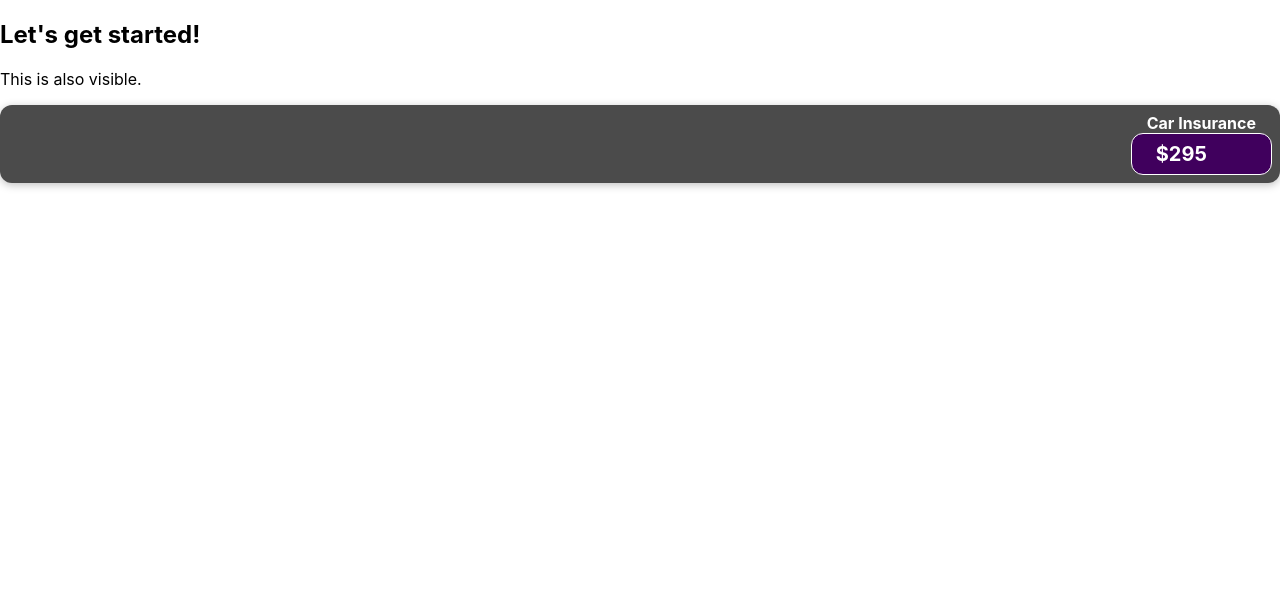
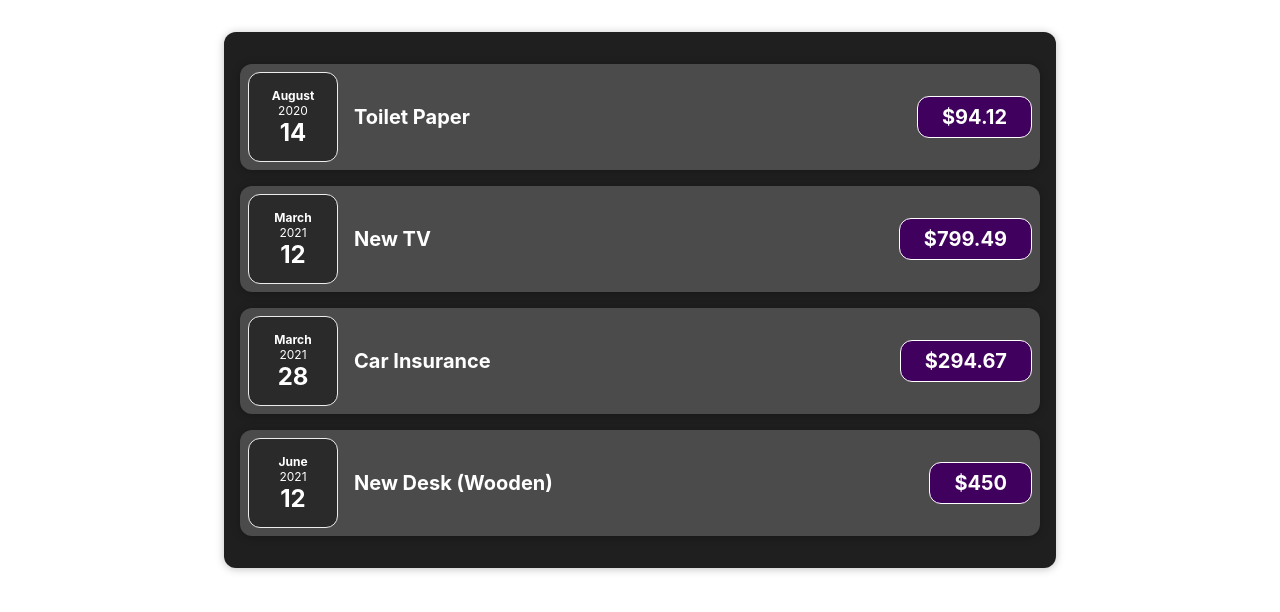
Before and after one commit to mariadrshv/udemy-react-app, a React (Create React App) app: page / in a window 1280 px wide. Shown: the top 612 px of the page. Built offline with nearby package versions, Linux system fonts and the light colour scheme.

Commit message:
Added separated components

```diff
--- a/src/App.js
+++ b/src/App.js
@@ -1,13 +1,31 @@
-import ExpenseItem from './components/ExpenseItem';
+import Expenses from './components/Expenses';
 import './App.css';
 
 function App() {
+  const expenses = [
+    {
+      id: 'e1',
+      title: 'Toilet Paper',
+      amount: 94.12,
+      date: new Date(2020, 7, 14),
+    },
+    { id: 'e2', title: 'New TV', amount: 799.49, date: new Date(2021, 2, 12) },
+    {
+      id: 'e3',
+      title: 'Car Insurance',
+      amount: 294.67,
+      date: new Date(2021, 2, 28),
+    },
+    {
+      id: 'e4',
+      title: 'New Desk (Wooden)',
+      amount: 450,
+      date: new Date(2021, 5, 12),
+    },
+  ];
+
   return (
-  <div>
-    <h2>Let's get started!</h2>
-    <p>This is also visible.</p>
-    <ExpenseItem></ExpenseItem>
-  </div>
+    <Expenses expenses={expenses}/>
   );
 }
 
--- /dev/null
+++ b/src/components/Card.css
@@ -0,0 +1,4 @@
+.card {
+  border-radius: 12px;
+  box-shadow: 0 1px 8px rgba(0, 0, 0, 0.25);
+}
--- /dev/null
+++ b/src/components/Card.js
@@ -0,0 +1,8 @@
+import './Card.css';
+
+function Card (CardProps) {
+    const classes = 'card ' + CardProps.className;
+    return <div className={classes}>{CardProps.children}</div>
+}
+
+export default Card;
--- /dev/null
+++ b/src/components/ExpenseDate.css
@@ -0,0 +1,26 @@
+.expense-date {
+  display: flex;
+  flex-direction: column;
+  width: 5.5rem;
+  height: 5.5rem;
+  border: 1px solid #ececec;
+  background-color: #2a2a2a;
+  color: white;
+  border-radius: 12px;
+  align-items: center;
+  justify-content: center;
+}
+
+.expense-date__month {
+  font-size: 0.75rem;
+  font-weight: bold;
+}
+
+.expense-date__year {
+  font-size: 0.75rem;
+}
+
+.expense-date__day {
+  font-size: 1.5rem;
+  font-weight: bold;
+}
--- /dev/null
+++ b/src/components/ExpenseDate.js
@@ -0,0 +1,16 @@
+import './ExpenseDate.css';
+
+function ExpenseDate (ExpenseDateProps) {
+    const month = ExpenseDateProps.date.toLocaleString('en-US', {month: 'long'});
+    const day = ExpenseDateProps.date.toLocaleString('en-US', { day: '2-digit'});
+    const year = ExpenseDateProps.date.getFullYear();
+    return (
+        <div className='expense-date'>
+            <div className='expense-date__month'>{month}</div>
+            <div className='expense-date__year'>{year}</div>
+            <div className='expense-date__day'>{day}</div>
+        </div>
+    );
+}
+
+export default ExpenseDate;
--- a/src/components/ExpenseItem.css
+++ b/src/components/ExpenseItem.css
@@ -2,10 +2,8 @@
   display: flex;
   justify-content: space-between;
   align-items: center;
-  box-shadow: 0 2px 8px rgba(0, 0, 0, 0.25);
   padding: 0.5rem;
   margin: 1rem 0;
-  border-radius: 12px;
   background-color: #4b4b4b;
 }
 
--- a/src/components/ExpenseItem.js
+++ b/src/components/ExpenseItem.js
@@ -1,17 +1,16 @@
 import './ExpenseItem.css';
+import ExpenseDate from './ExpenseDate';
+import Card from './Card';
 
-function ExpenseItem () {
-    const expenseDate = new Date(2021, 2, 28);
-    const expenseTitle = 'Car Insurance';
-    const expenseAmount = 295;
+function ExpenseItem (ExpenseItemProps) {
     return (
-        <div className="expense-item">
-            <div>{expenseDate.toISOString}</div>
-            <div className="expense-item__desctiption">
-                <h2>{expenseTitle}</h2>
-                <div className="expense-item__price">${expenseAmount}</div>
+        <Card className="expense-item">
+            <ExpenseDate date={ExpenseItemProps.date}/>
+            <div className="expense-item__description">
+                <h2>{ExpenseItemProps.title}</h2>
+                <div className="expense-item__price">${ExpenseItemProps.amount}</div>
             </div>
-        </div>
+        </Card>
     )
 }
 
--- /dev/null
+++ b/src/components/Expenses.css
@@ -0,0 +1,7 @@
+.expenses {
+  padding: 1rem;
+  background-color: rgb(31, 31, 31);
+  margin: 2rem auto;
+  width: 50rem;
+  max-width: 95%;
+}
--- /dev/null
+++ b/src/components/Expenses.js
@@ -0,0 +1,16 @@
+import './Expenses.css';
+import Card from './Card';
+import ExpenseItem from './ExpenseItem';
+
+function Expenses (ExpensesProps) {
+    return (
+    <Card className='expenses'>
+        <ExpenseItem title={ExpensesProps.expenses[0].title} amount={ExpensesProps.expenses[0].amount} date={ExpensesProps.expenses[0].date}/>
+        <ExpenseItem title={ExpensesProps.expenses[1].title} amount={ExpensesProps.expenses[1].amount} date={ExpensesProps.expenses[1].date}/>
+        <ExpenseItem title={ExpensesProps.expenses[2].title} amount={ExpensesProps.expenses[2].amount} date={ExpensesProps.expenses[2].date}/>
+        <ExpenseItem title={ExpensesProps.expenses[3].title} amount={ExpensesProps.expenses[3].amount} date={ExpensesProps.expenses[3].date}/>
+    </Card>
+    );
+}
+
+export default Expenses;
```
